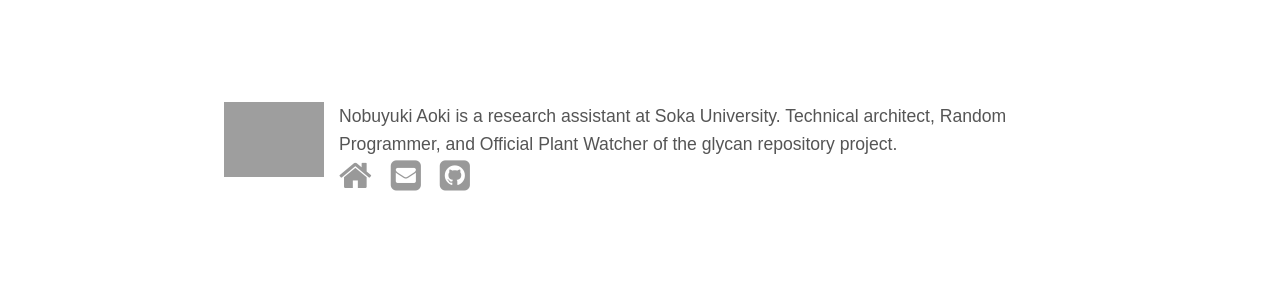
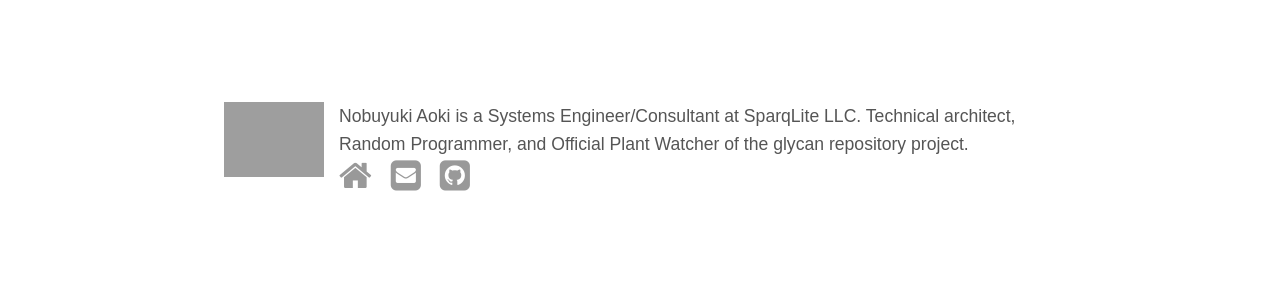
Before and after one commit to glytoucan/glytoucan, a Jekyll site: the page built from team/index.md, in a window 1280 px wide. Shown: the part 640-939 px from the top of the page. Built offline with Jekyll 4.4.1, drawn with Linux system fonts in a browser that asks for light colours; nearby versions of some CDN libraries.

Commit message:
update profile

```diff
--- a/_data/authors.yml
+++ b/_data/authors.yml
@@ -17,7 +17,7 @@
   email: aokinobu@gmail.com
   url: "http://bluetree.jp"
   bio: |
-    Nobuyuki Aoki is a research assistant at Soka University.  Technical architect, Random Programmer, and Official Plant Watcher of the glycan repository project.
+    Nobuyuki Aoki is a Systems Engineer/Consultant at SparqLite LLC.  Technical architect, Random Programmer, and Official Plant Watcher of the glycan repository project.
 
 - name: Chiharu E. Aoki
   github: AokiCE
```
